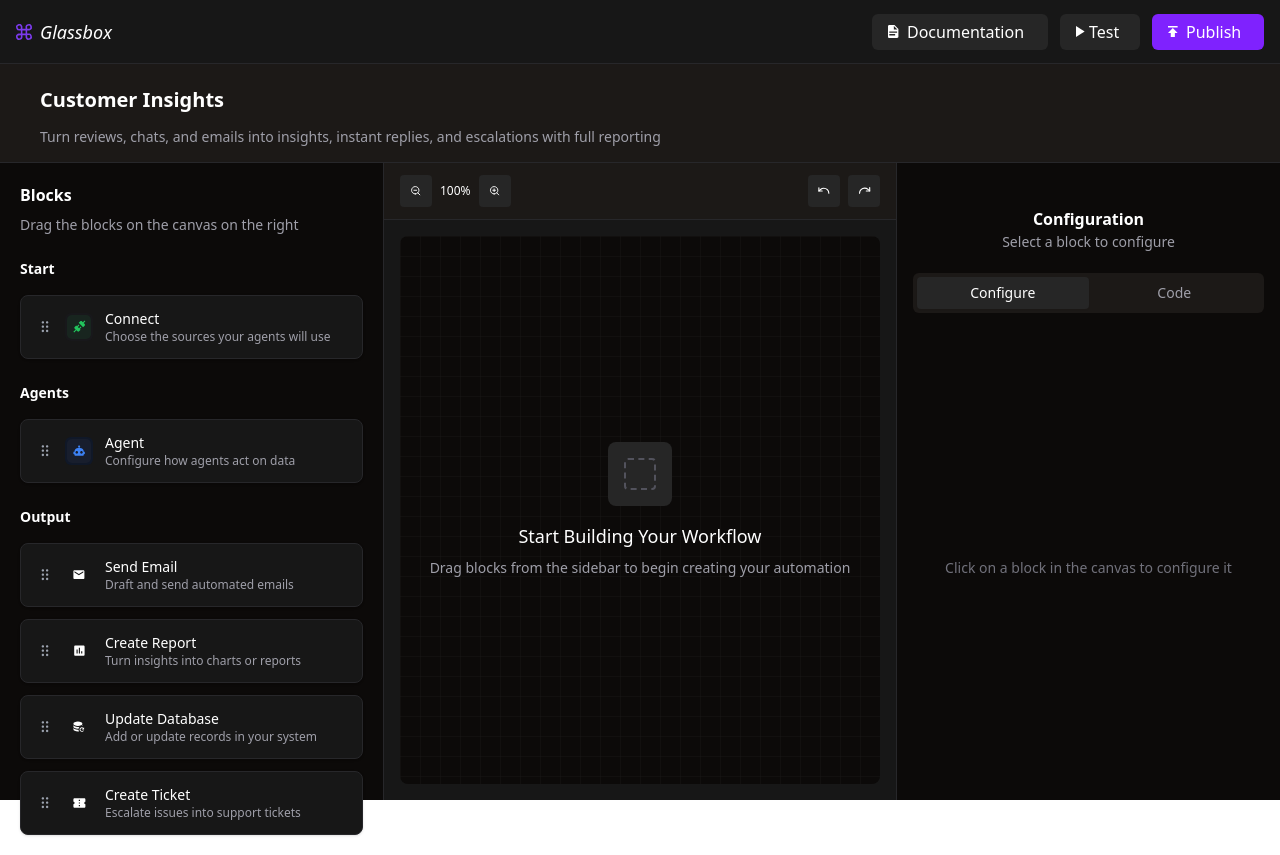
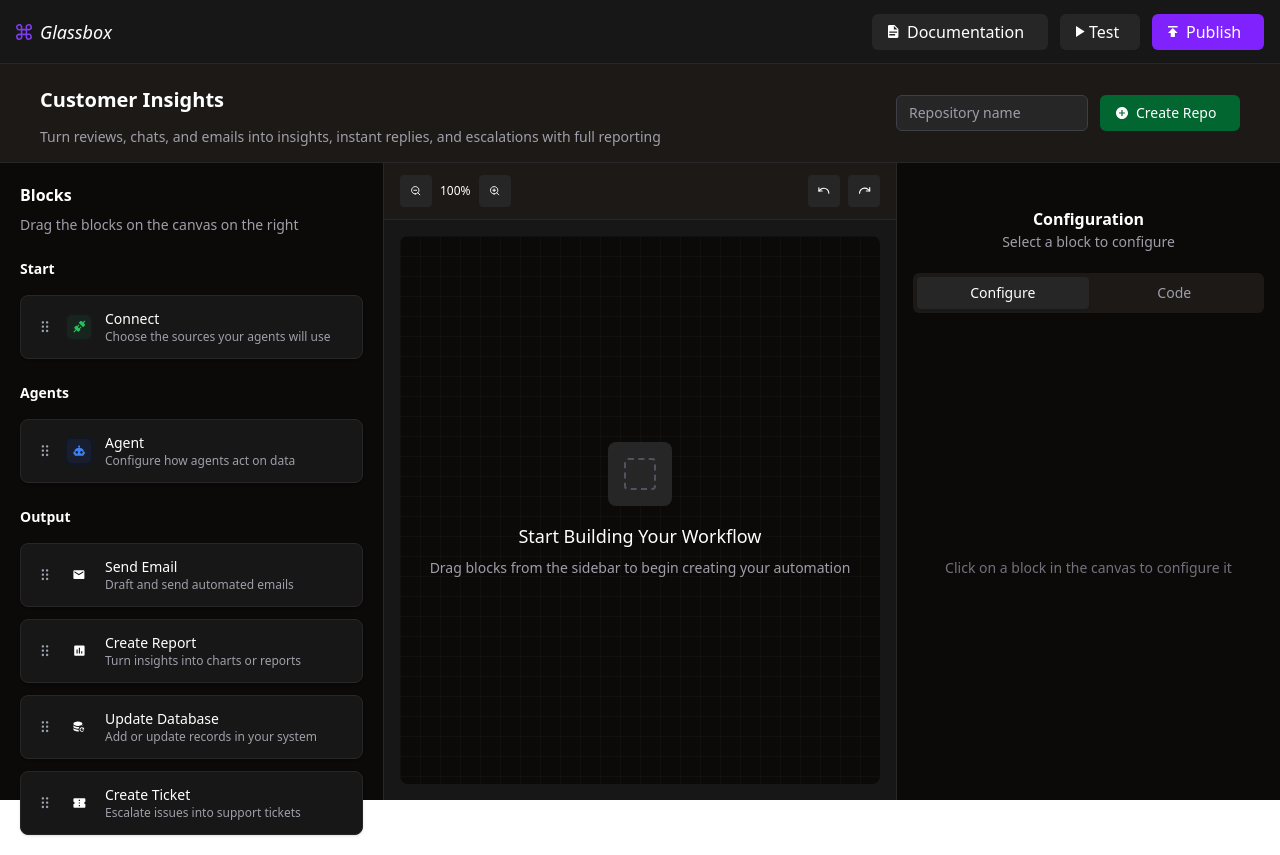
Before and after one commit to faymo/Glassbox, a Next.js app: page / in a window 1280 px wide. Built offline with nearby package versions, Linux system fonts and the light colour scheme.

Commit message:
create repo button

```diff
--- a/src/app/page.js
+++ b/src/app/page.js
@@ -1,5 +1,6 @@
 import WorkflowHeader from '@/components/WorkflowHeader';
 import WorkflowBuilder from '@/components/WorkflowBuilder';
+import TitleSection from '@/components/TitleSection';
 
 export default function HomePage() {
   return (
@@ -8,14 +9,7 @@ export default function HomePage() {
       <WorkflowHeader />
 
       {/* Title Section */}
-      <div className="bg-stone-900 border-b border-zinc-800 flex items-center px-4 sm:px-6 lg:px-10 py-4">
-        <div className="max-w-2xl">
-          <h1 className="text-white text-lg sm:text-xl font-semibold leading-loose mb-2">Customer Insights</h1>
-          <p className="text-zinc-400 text-sm font-normal leading-tight">
-            Turn reviews, chats, and emails into insights, instant replies, and escalations with full reporting
-          </p>
-        </div>
-      </div>
+      <TitleSection />
 
       {/* Main Content Area - Client Component */}
       <div className="flex-1 min-h-0">
--- /dev/null
+++ b/src/components/TitleSection.js
@@ -0,0 +1,101 @@
+'use client';
+
+import { useState } from 'react';
+
+export default function TitleSection() {
+  const [repoName, setRepoName] = useState('');
+  const [isCreatingRepo, setIsCreatingRepo] = useState(false);
+
+  // Create repository function
+  const handleCreateRepo = async () => {
+    if (!repoName.trim()) {
+      alert('Please enter a repository name');
+      return;
+    }
+
+    setIsCreatingRepo(true);
+
+    try {
+      const repoApiUrl = process.env.NEXT_PUBLIC_REPO_API_URL;
+
+      if (!repoApiUrl) {
+        console.error('Repo API URL not configured. Please set NEXT_PUBLIC_REPO_API_URL in your .env.local file.');
+        alert('Repo API URL not configured. Please check your environment variables.');
+        return;
+      }
+
+      console.log('Creating repository:', repoName.trim());
+
+      const response = await fetch(repoApiUrl, {
+        method: 'POST',
+        headers: {
+          'Content-Type': 'application/json',
+        },
+        body: JSON.stringify({
+          name: repoName.trim()
+        }),
+      });
+
+      const result = await response.json();
+
+      console.log('Repo API Response:', result);
+      console.log('Response Status:', response.status);
+      console.log('Response Headers:', Object.fromEntries(response.headers));
+
+      if (response.ok) {
+        alert(`Repository "${repoName.trim()}" created successfully! Check console for details.`);
+        setRepoName(''); // Clear input after successful creation
+      } else {
+        console.error('API Error:', result);
+        alert(`Error creating repository: ${result.message || 'Unknown error'}`);
+      }
+    } catch (error) {
+      console.error('Network Error:', error);
+      alert(`Network error: ${error.message}`);
+    } finally {
+      setIsCreatingRepo(false);
+    }
+  };
+
+  return (
+    <div className="bg-stone-900 border-b border-zinc-800 flex items-center justify-between px-4 sm:px-6 lg:px-10 py-4">
+      <div className="max-w-2xl">
+        <h1 className="text-white text-lg sm:text-xl font-semibold leading-loose mb-2">Customer Insights</h1>
+        <p className="text-zinc-400 text-sm font-normal leading-tight">
+          Turn reviews, chats, and emails into insights, instant replies, and escalations with full reporting
+        </p>
+      </div>
+
+      {/* Create Repo Section */}
+      <div className="flex items-center gap-3">
+        <input
+          type="text"
+          value={repoName}
+          onChange={(e) => setRepoName(e.target.value)}
+          placeholder="Repository name"
+          className="w-48 h-9 bg-neutral-800 rounded-md px-3 text-white text-sm placeholder-zinc-400 focus:outline-none focus:ring-2 focus:ring-green-500 border border-zinc-700"
+          disabled={isCreatingRepo}
+        />
+        <button
+          onClick={handleCreateRepo}
+          disabled={isCreatingRepo || !repoName.trim()}
+          className="w-35 h-9 bg-green-600 hover:bg-green-700 disabled:bg-green-800 disabled:cursor-not-allowed rounded-md flex items-center gap-2 px-4 transition-colors"
+        >
+          {isCreatingRepo ? (
+            <>
+              <div className="w-3 h-3 border-2 border-white border-t-transparent rounded-full animate-spin" />
+              <span className="text-white text-sm font-medium">Creating...</span>
+            </>
+          ) : (
+            <>
+              <svg width="12" height="12" viewBox="0 0 12 12" fill="none" xmlns="http://www.w3.org/2000/svg">
+                <path d="M6 0C2.7 0 0 2.7 0 6C0 9.3 2.7 12 6 12C9.3 12 12 9.3 12 6C12 2.7 9.3 0 6 0ZM9 6.6H6.6V9H5.4V6.6H3V5.4H5.4V3H6.6V5.4H9V6.6Z" fill="white"/>
+              </svg>
+              <span className="text-white text-sm font-medium">Create Repo</span>
+            </>
+          )}
+        </button>
+      </div>
+    </div>
+  );
+}
```
